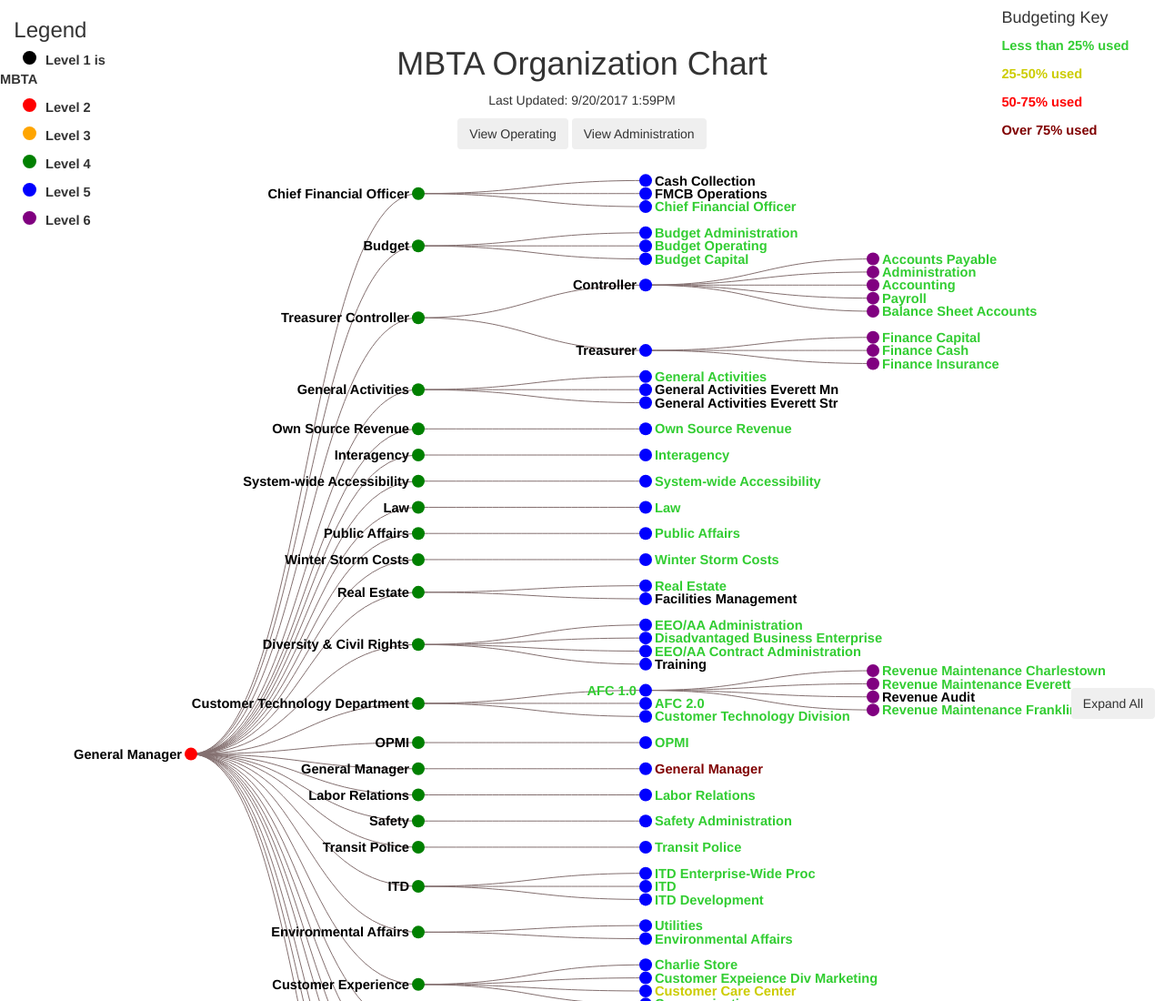
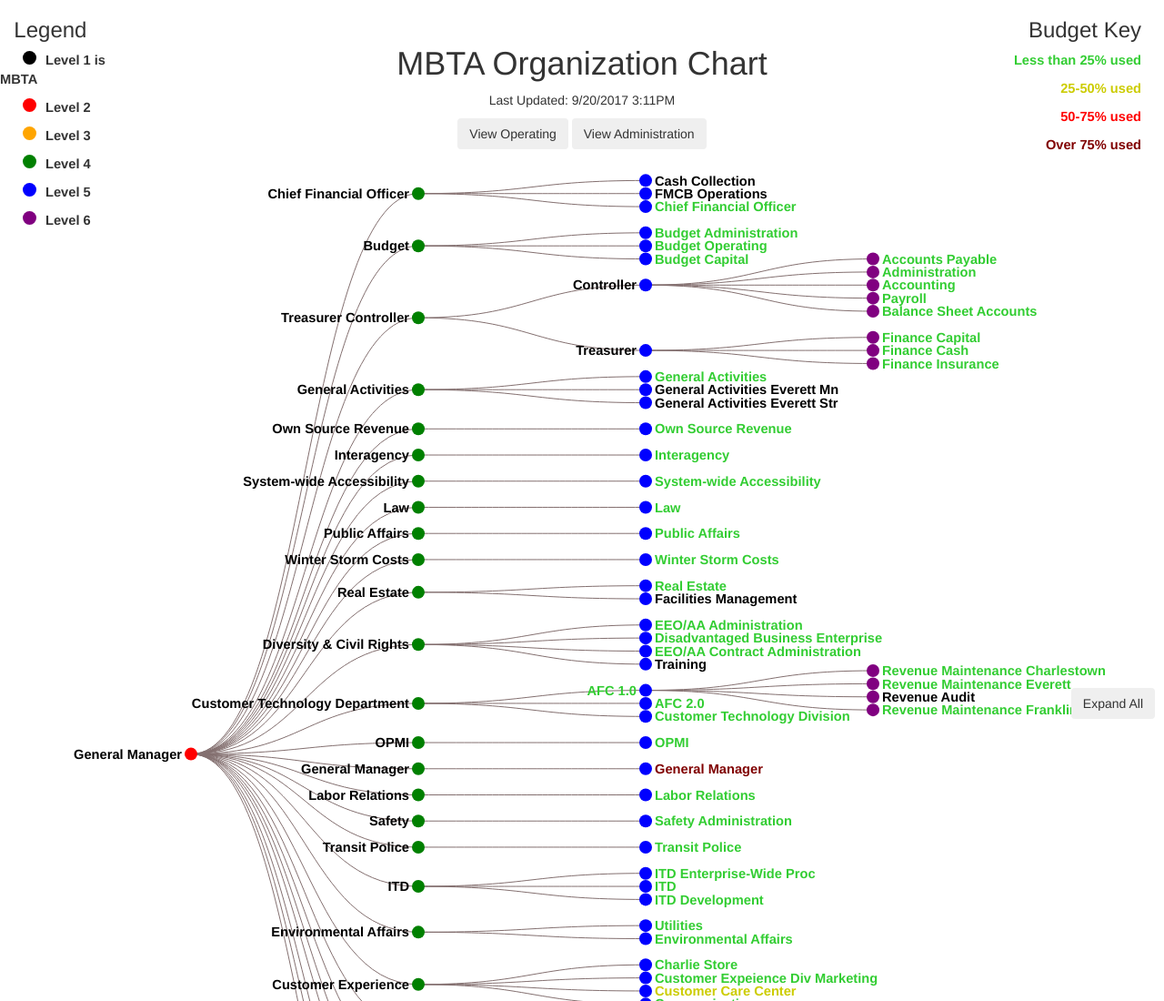
Before and after one commit to MBTAnoldakowski/OrgChart-v2, a website: page public/index.html in a window 1280 px wide. Shown: the top 1100 px of the page at 91% size. Drawn offline with nearby package versions, Linux system fonts and the light colour scheme; some packages are replaced by stand-ins of ours.

Commit message:
Changed CSS

```diff
--- a/public/resources/style.css
+++ b/public/resources/style.css
@@ -83,7 +83,7 @@
     font-size: 11pt;
     font-weight: 700;
     background: white;
-
+    text-align: right;
     margin-left: 10px;
     margin-right: 25px;
 }
@@ -162,16 +162,20 @@
 
 #lessthan25 {
     color: #32CD32;
+    text-align: right;
 }
 
 #x25to50 {
     color: #CCCC00;
+    text-align: right;
 }
 
 #x50to75 {
     color: red;
+    text-align: right;
 }
 
 #x75plus {
     color: #800000;
+    text-align: right;
 }
--- a/public/visualization.html
+++ b/public/visualization.html
@@ -1,7 +1,7 @@
 <div id="option">
 
     <h1>MBTA Organization Chart</h1>
-    <p>Last Updated: 9/20/2017 1:59PM</p>
+    <p>Last Updated: 9/20/2017 3:11PM</p>
     <input name="updateButton"
            type="button"
            class="btn"
@@ -449,7 +449,7 @@
 
 </div>
 <div class="ltitleright">
-    <h4>Budgeting Key</h4>
+    <h3 class="ltitle">Budget Key</h3>
     <p id="lessthan25">Less than 25% used</p>
     <p id="x25to50">25-50% used</p>
     <p id="x50to75">50-75% used</p>
```
